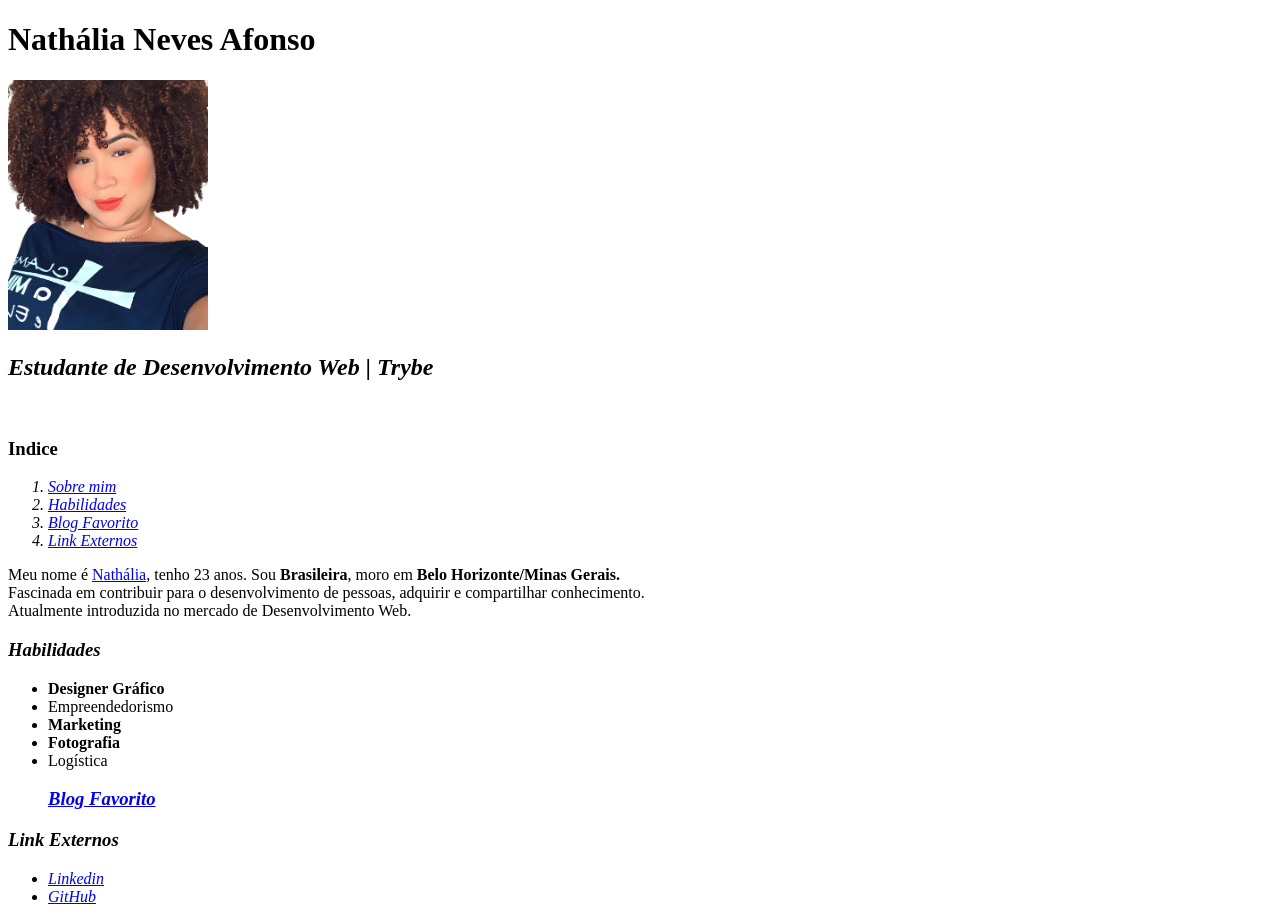
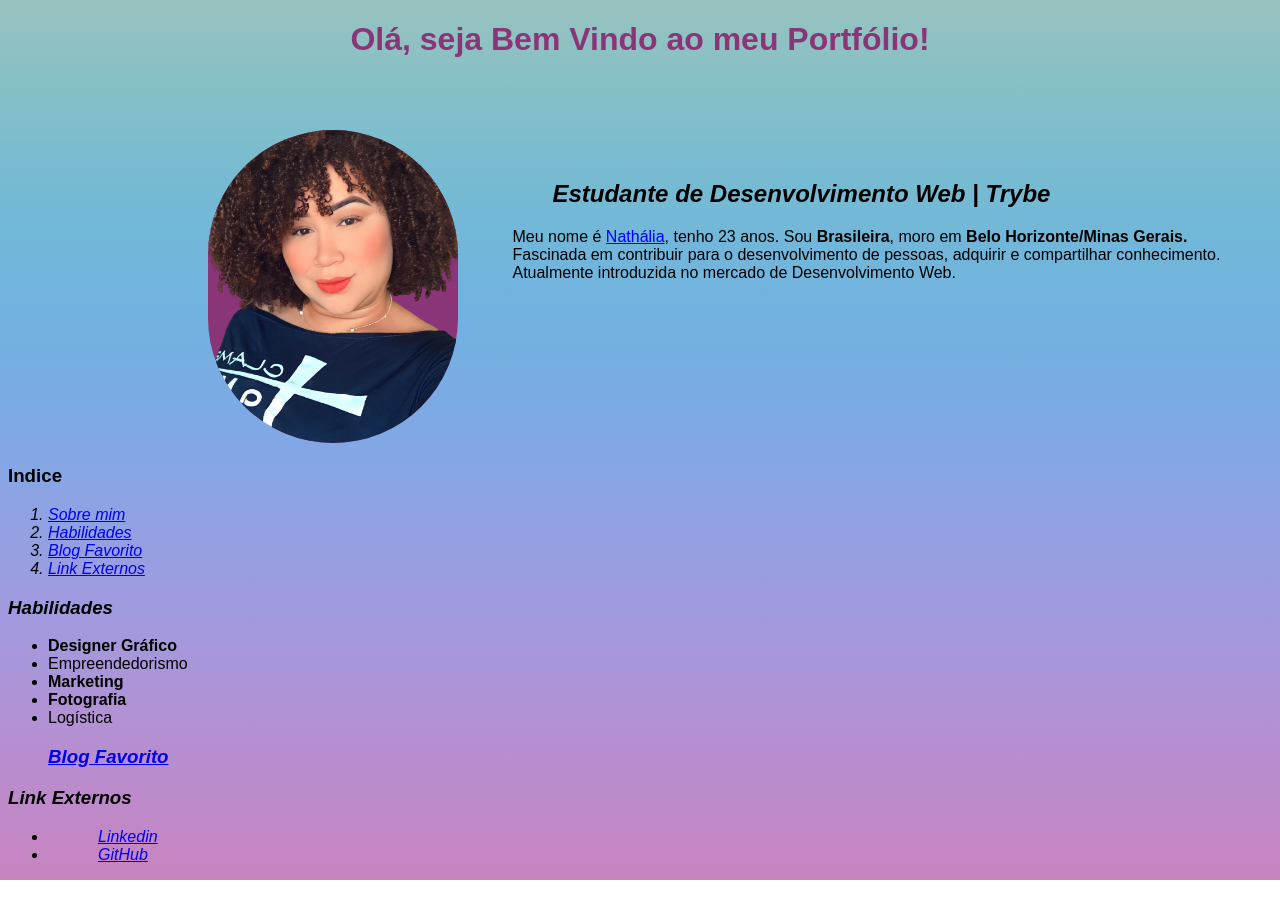
Before and after one commit to nathalianafonso/nathalianafonso.github.io, a plain HTML site: page index.html in a window 1280 px wide. After the commit the page ends 880 px from the top, so only its background shows below. Drawn offline with Linux system fonts and the light colour scheme.

Commit message:
atualizações

```diff
--- a/index.html
+++ b/index.html
@@ -9,13 +9,53 @@
     p
     {
       margin:0;
+      text-align: justify;
+      margin-left: 50px;
     }
+
+   h2,h3{
+      color: black;
+    }
+
+    body{
+      background-image: linear-gradient(to top, #c784bf, #bd8aca, #b291d4, #a598dc, #979ee2, #88a5e4, #7babe4, #72b1e1, #71b7d9, #79bccf, #87c0c6, #98c2bf);
+     font-family: fantasy
+    }
+
+    h1{
+color: rgb(138, 53, 119);
+text-align: center;
+    }
+
+    img{
+      border-radius: 150px;
+      background-color: rgb(138, 53, 119);
+      margin-left: 200px;
+      margin-top: 50px;
+    }
+
+  h2{
+    display: inline-block;
+    vertical-align: top;
+    margin-left: 90px;
+    margin-top: 100px;
+  }
+
+  .resumo{
+    display: inline-block;
+    vertical-align: top;
+  }
   </style>
 </head>
 <body>
-  <h1> Nathália Neves Afonso</h1>
-  <img id="linda" src="./assets/img/nathalia-afonso.png" alt="Mulher de blusa azul e batom vermelho" width="200px"> <br>
-  <h2><em>Estudante de Desenvolvimento Web | Trybe</em></h2> <br>
+  <nav></nav>
+  <h1> Olá, seja Bem Vindo ao meu Portfólio!</h1>
+  <img id="linda" src="./assets/img/nathalia-afonso.png" alt="Mulher de blusa azul e batom vermelho" width="250px">
+  <div class="resumo">
+    <h2><em>Estudante de Desenvolvimento Web | Trybe</em></h2>
+    <p id="sobre">Meu nome é <a href="#linda">Nathália</a>, tenho 23 anos. Sou <strong>Brasileira</strong>, moro em <strong>Belo Horizonte/Minas Gerais.</strong></p>
+    <p>Fascinada em contribuir para o desenvolvimento de pessoas, adquirir e compartilhar conhecimento. <br>Atualmente introduzida no mercado de Desenvolvimento Web.</p>
+  </div>
   <em></em><h3>Indice</h3>
   <ol>
     <em><li><a href="#sobre">Sobre mim</a></li></em>
@@ -23,8 +63,7 @@
     <em><li><a href="#blog">Blog Favorito</a></li></em>
     <em><li><a href="#link">Link Externos</a></li></em>
   </ol>
-  <p id="sobre">Meu nome é <a href="#linda">Nathália</a>, tenho 23 anos. Sou <strong>Brasileira</strong>, moro em <strong>Belo Horizonte/Minas Gerais.</strong></p>
-  <p>Fascinada em contribuir para o desenvolvimento de pessoas, adquirir e compartilhar conhecimento. <br>Atualmente introduzida no mercado de Desenvolvimento Web.</p>
+
   <h3 id="habilidades"><em>Habilidades</em></h3>
   <ul>
     <li><strong>Designer Gráfico</strong></li>
```
